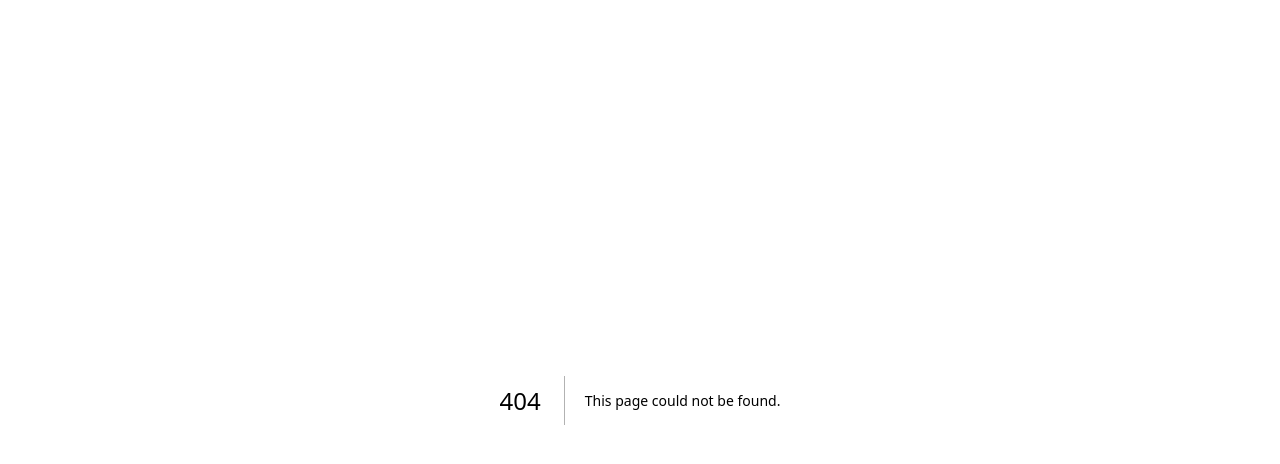
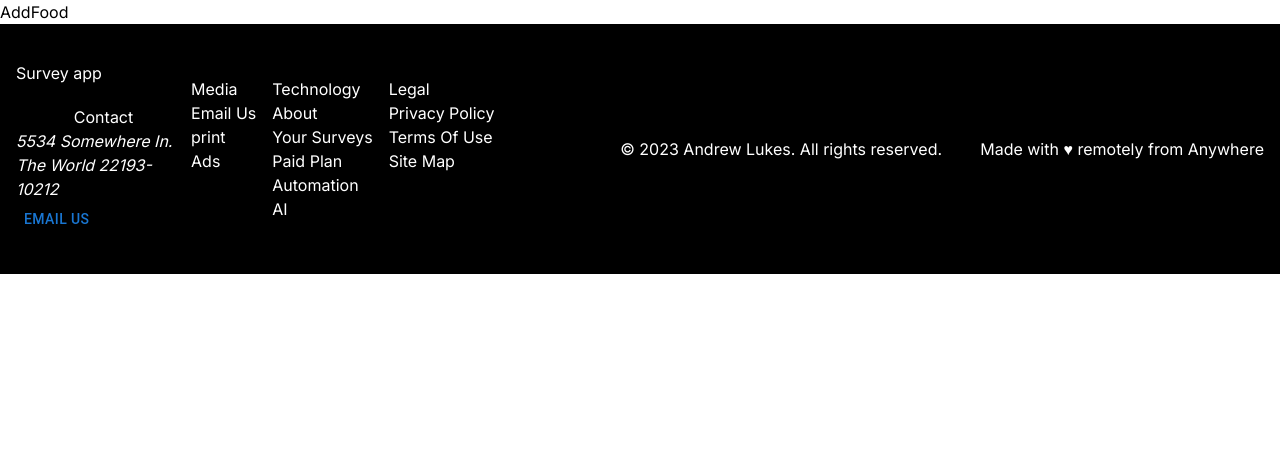
Before and after one commit to Nockiest/food-ranking, a Next.js app: page /addFood in a window 1280 px wide. Before the commit this address had no page. Shown: the top 464 px of the page. Built offline with nearby package versions, Linux system fonts and the light colour scheme.

Commit message:
added footer compoenent

```diff
--- /dev/null
+++ b/app/addFood/page.tsx
@@ -0,0 +1,9 @@
+import React from 'react'
+
+const AddFood = () => {
+  return (
+    <div>AddFood</div>
+  )
+}
+
+export default AddFood
--- /dev/null
+++ b/app/button.css
@@ -0,0 +1,35 @@
+
+@tailwind base;
+@tailwind components;
+@tailwind utilities;
+.btnbase {
+    /* @apply 'rounded-md cursor-pointer select-none transition duration-250'; */
+  }
+
+.btn-nav {
+
+/* @apply "text-white bg-gradient-to-r from-red-500 to-purple-500 p-2 transform skew-x-12 relative right-4 h-full active:bg-pink-600 hover:scale-110", */
+/* primary: "items-center bg-primary border border-transparent rounded-md shadow-sm text-white font-semibold py-2 px-4 inline-flex justify-center w-auto hover:bg-primary-dark focus:outline-none focus:ring-2 focus:ring-offset-2 focus:ring-primary-dark focus:ring-offset-white focus:ring-opacity-50"; */
+}
+.bt-primary {
+/* @apply absolute left-1/2 transform -translate-x-1/2 text-center border-6 border-black py-4 px-8 rounded-2xl border-primary-color font-bold; */
+}
+.btn-danger {
+/* @apply items-center bg-danger border border-transparent rounded-md shadow-sm text-white font-semibold py-2 px-4 inline-flex justify-center w-auto hover:bg-danger-dark focus:outline-none focus:ring-2 focus:ring-offset-2 focus:ring-danger-dark focus:ring-offset-white focus:ring-opacity-50; */
+}
+/* .btn-secondary {
+@apply items-center bg-white border border-gray-300 rounded-md shadow-sm text-gray-700 font-semibold py-2 px-4 inline-flex justify-center w-auto hover:border-gray-400 focus:outline-none focus:ring-2 focus:ring-offset-2 focus:ring-gray-400 focus:ring-offset-white focus:ring-opacity-50 active:bg-gray-100  disabled:  opacity-50 cursor-not-allowed;
+} */
+
+/* .btn-disabled {
+@apply opacity-50 cursor-not-allowed border border-gray-400 bg-gray-300 text-gray-600;
+} */
+.btn-lg {
+    @apply text-lg py-3 px-6 m-1;
+}
+.btn-md {
+    @apply text-base py-2 px-4 m-1;
+}
+.btn-sm {
+    @apply text-sm py-1 px-2 m-1;
+}
--- a/app/globals.css
+++ b/app/globals.css
@@ -2,6 +2,7 @@
 @tailwind components;
 @tailwind utilities;
 @import './navbar.css';
+@import './button.css';
 :root {
   --foreground-rgb: 0, 0, 0;
   --background-start-rgb: 214, 219, 220;
--- a/app/layout.tsx
+++ b/app/layout.tsx
@@ -4,6 +4,7 @@ import "./globals.css";
 import theme from "@/theme/theme";
 import { ThemeProvider, createTheme } from "@mui/material";
 import Navbar from "@/components/Navbar";
+import Footer from "@/components/Footer";
 const inter = Inter({ subsets: ["latin"] });
 
 export const metadata: Metadata = {
@@ -20,6 +21,7 @@ export default function RootLayout({
     <html lang="en">
       <body style={	{width:'100vw'}} className={inter.className}>
         <ThemeProvider theme={theme}>{children}</ThemeProvider>
+        <Footer />
       </body>
     </html>
   );
--- /dev/null
+++ b/components/Footer.tsx
@@ -0,0 +1,101 @@
+import { Button } from "@mui/material";
+import Link from "next/link";
+
+const FOOTER_STYLING = {
+    base: "bg-black text-white min-h-[250px] max-h-[500px] mt-full pt-auto px-4 flex items-center",
+    h2: "mt-5 font-normal text-center",
+  };
+
+  export default function Footer() {
+    return (
+      <footer className={FOOTER_STYLING.base}>
+        <div className="footer__addr">
+          <h1 className="footer__logo">Survey app</h1>
+
+          <h2 className={FOOTER_STYLING.h2}>Contact</h2>
+
+          <address>
+            5534 Somewhere In. The World 22193-10212
+            <br />
+            <Button className={'btnbase'}>
+              <Link href="mailto:ondralukes06@seznam.cz">Email Us</Link>
+            </Button>
+          </address>
+        </div>
+
+        <ul className="footer__nav flex flex-wrap justify-start space-y-2 md:space-y-0 md:space-x-4 md:w-2/3">
+          <li className="nav__item">
+            <h2 className="nav__title">Media</h2>
+
+            <ul className="nav__ul">
+              <li>
+                <Link href="mailto:ondralukes06@seznam.cz">Email Us</Link>
+              </li>
+
+              <li>
+                <Link href="mailto:ondralukes06@seznam.cz">print</Link>
+              </li>
+
+              <li>
+                <Link href="mailto:ondralukes06@seznam.cz">Ads</Link>
+              </li>
+            </ul>
+          </li>
+
+          <li className="nav__item nav__item--extra">
+            <h2 className="nav__title">Technology</h2>
+
+            <ul className="nav__ul nav__ul--extra">
+              <li>
+                <Link href="mailto:ondralukes06@seznam.cz">About</Link>
+              </li>
+
+              <li>
+                <Link href="mailto:ondralukes06@seznam.cz">Your Surveys</Link>
+              </li>
+
+              <li>
+                <Link href="mailto:ondralukes06@seznam.cz">Paid Plan</Link>
+              </li>
+
+              <li>
+                <Link href="mailto:ondralukes06@seznam.cz">Automation</Link>
+              </li>
+
+              <li>
+                <Link href="mailto:ondralukes06@seznam.cz">AI</Link>
+              </li>
+            </ul>
+          </li>
+
+          <li className="nav__item">
+            <h2 className="nav__title">Legal</h2>
+
+            <ul className="nav__ul">
+              <li>
+                <Link href="mailto:ondralukes06@seznam.cz">Privacy Policy</Link>
+              </li>
+
+              <li>
+                <Link href="mailto:ondralukes06@seznam.cz">Terms Of Use</Link>
+              </li>
+
+              <li>
+                <Link href="mailto:ondralukes06@seznam.cz">Site Map</Link>
+              </li>
+            </ul>
+          </li>
+        </ul>
+
+        <div className="legal flex justify-between w-full">
+          <p>&copy; 2023 Andrew Lukes. All rights reserved.</p>
+
+          <div className="legal__links">
+            <span>
+              Made with <span className="heart">♥</span> remotely from Anywhere
+            </span>
+          </div>
+        </div>
+      </footer>
+    );
+  }
--- a/components/Navbar.tsx
+++ b/components/Navbar.tsx
@@ -1,17 +1,11 @@
 import LoginButton from './LoginButton';
 import foodIcon from '../svg/food.svg';
-// import "./Navbar.css";
 import { User } from 'firebase/auth';
 import Image from 'next/image';
 
 
 
-interface NavbarProps {
-//   user: User | null;
-//   setUser: React.Dispatch<React.SetStateAction<User | null>>;
-}
-
-const Navbar: React.FC< NavbarProps> = () => {
+const Navbar  = () => {
   return (
     <nav className="navbar">
       <Image src={foodIcon} alt="Cloud Icon" />
--- a/firebase.ts
+++ b/firebase.ts
@@ -5,7 +5,7 @@ import { getFirestore, getDoc, doc, updateDoc, collection, onSnapshot , query, D
 import { getAuth, createUserWithEmailAndPassword, signInWithEmailAndPassword, signOut, onAuthStateChanged, GoogleAuthProvider, signInWithPopup, UserCredential } from "firebase/auth";
 import { getStorage, ref, uploadBytes,getDownloadURL, StorageReference } from 'firebase/storage';
 import { User ,setPersistence,browserSessionPersistence } from 'firebase/auth';
-import { DeprecatedUser } from "./types/types";
+
 
 const firebaseConfig = {
   apiKey: "AIzaSyCm1KkHTlvokOMXhrtcNqF1rDC_m7C_zbw",
```
Also changed, not shown: app/page.tsx (+0 -9 lines), types/types.ts (+3 -8 lines).
